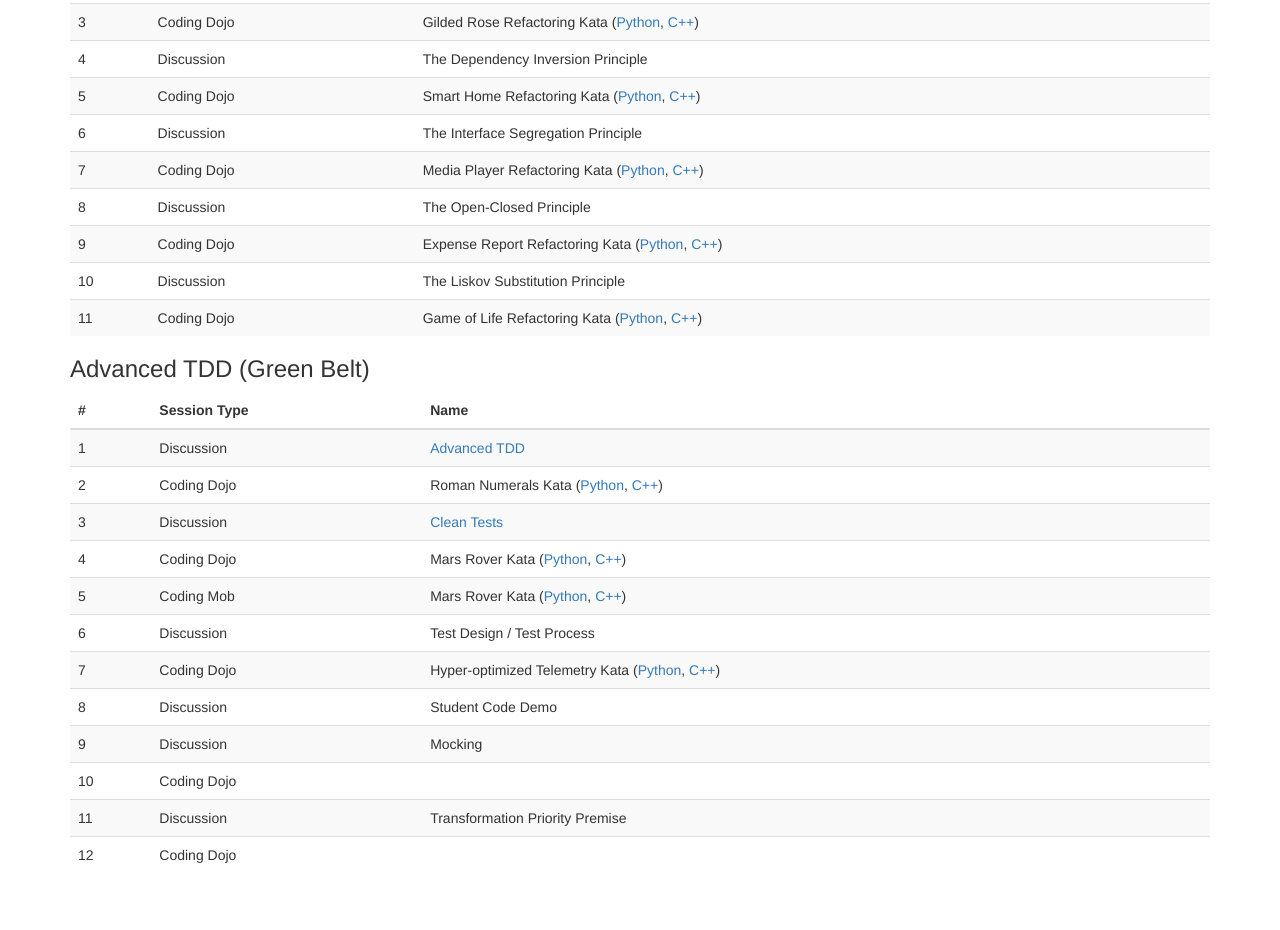
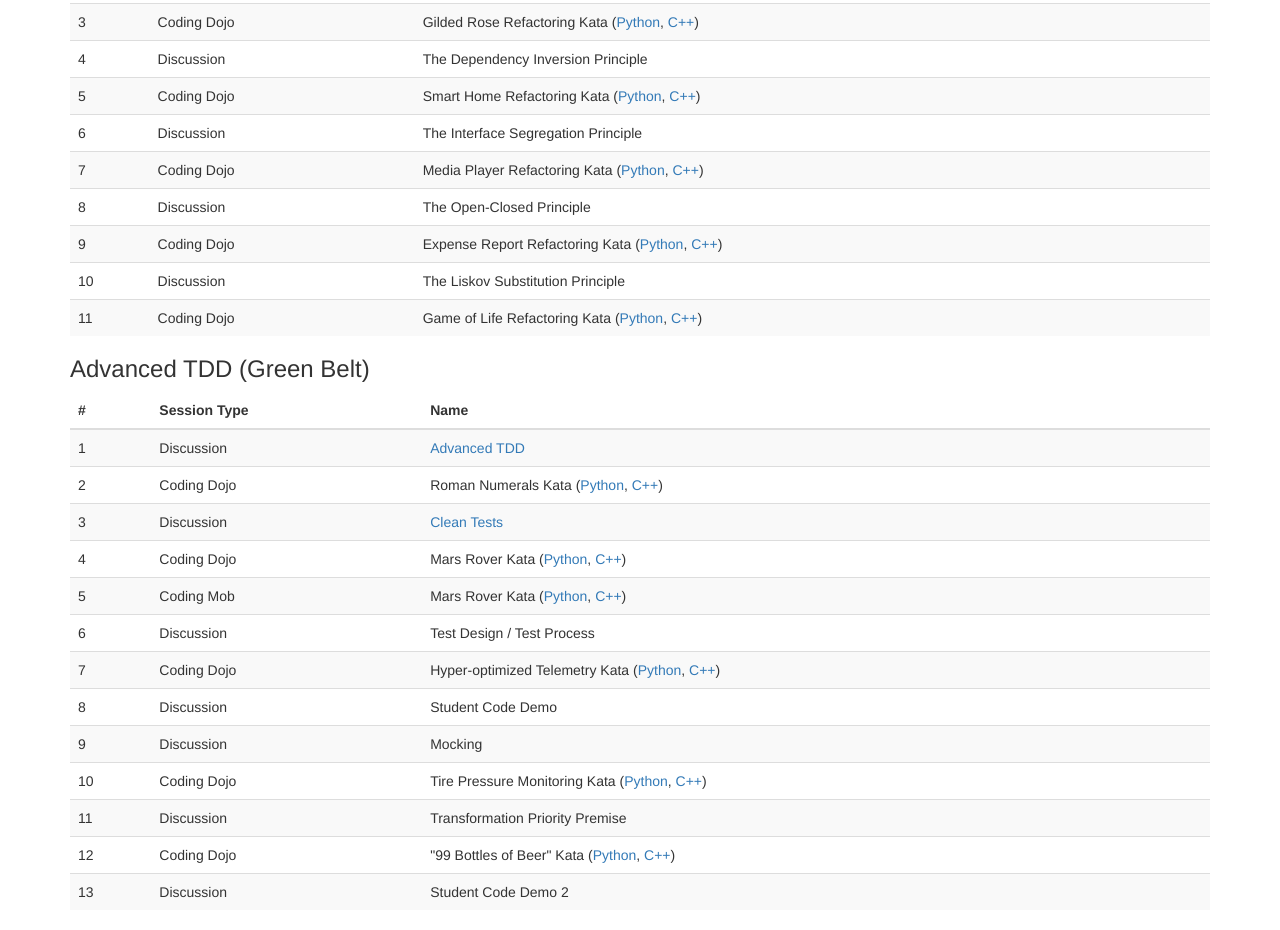
Before and after one commit to Coding-Cuddles/slides, a plain HTML site: page _site/index.html in a window 1280 px wide. Shown: the part 1191-2121 px from the top of the page. Before the commit the page ends 2084 px from the top, so only its background shows below. Drawn offline with nearby package versions, Linux system fonts and the light colour scheme.

Commit message:
Add new katas to index (#42)

```diff
--- a/_site/index.html
+++ b/_site/index.html
@@ -1,4 +1,4 @@
- <!DOCTYPE html>
+<!DOCTYPE html>
 <html lang="en">
   <head>
     <meta charset="utf-8">
@@ -293,7 +293,9 @@
           <tr>
             <td>10</td>
             <td>Coding Dojo</td>
-            <td>
+            <td>Tire Pressure Monitoring Kata
+              (<a href="https://github.com/Coding-Cuddles/tire-pressure-monitoring-python-kata">Python</a>,
+              <a href="https://github.com/Coding-Cuddles/tire-pressure-monitoring-cpp-kata">C++</a>)
             </td>
           </tr>
           <tr>
@@ -304,8 +306,15 @@
           <tr>
             <td>12</td>
             <td>Coding Dojo</td>
-            <td>
+            <td>"99 Bottles of Beer" Kata
+              (<a href="https://github.com/Coding-Cuddles/99-bottles-of-beer-python-kata">Python</a>,
+              <a href="https://github.com/Coding-Cuddles/99-bottles-of-beer-cpp-kata">C++</a>)
             </td>
+          </tr>
+          <tr>
+            <td>13</td>
+            <td>Discussion</td>
+            <td>Student Code Demo 2</td>
           </tr>
         </tbody>
       </table>
```
Also changed, not shown: README.md.
